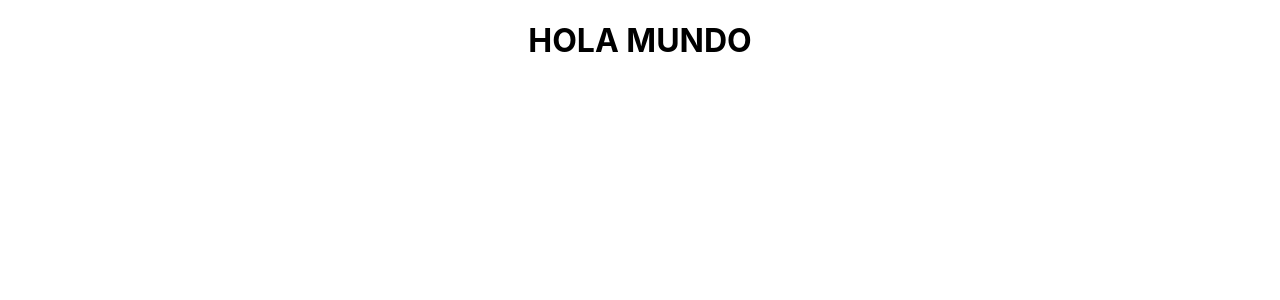
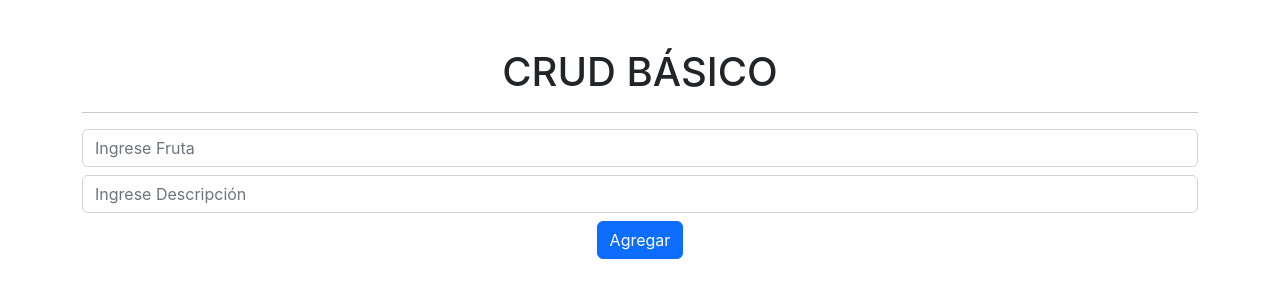
Before and after one commit to RobertMoralesO/crud_diplomado, a React (Create React App) app: page / in a window 1280 px wide. Shown: the top 300 px of the page. Built offline with nearby package versions, Linux system fonts and the light colour scheme.

Commit message:
Formulario y botón agregado inicial

```diff
--- a/public/index.html
+++ b/public/index.html
@@ -11,6 +11,8 @@
     />
     <link rel="apple-touch-icon" href="%PUBLIC_URL%/logo192.png" />
     <link rel="manifest" href="%PUBLIC_URL%/manifest.json" />
+    <!-- CSS only -->
+    <link href="https://cdn.jsdelivr.net/npm/bootstrap@5.2.2/dist/css/bootstrap.min.css" rel="stylesheet" integrity="sha384-Zenh87qX5JnK2Jl0vWa8Ck2rdkQ2Bzep5IDxbcnCeuOxjzrPF/et3URy9Bv1WTRi" crossorigin="anonymous">
     <title>CRUD DIPLOMADO</title>
   </head>
   <body>
--- a/src/App.js
+++ b/src/App.js
@@ -1,10 +1,11 @@
 
 import './App.css';
+import Formulario from './components/Formulario';
 
 function App() {
   return (
     <div className="App">
-      <h1>HOLA MUNDO</h1>
+      <Formulario/>
     </div>
   );
 }
--- /dev/null
+++ b/src/components/Formulario.jsx
@@ -0,0 +1,26 @@
+import React, { useState } from 'react'
+
+const Formulario = () => {
+    const [fruta, setFruta] = useState('');
+    const [descripcion, setDescription] = useState('');
+  return (
+    <div className='container mt-5'>
+        <h1 className='text-center'>CRUD BÁSICO</h1>
+        <hr/>
+        <form>
+            <input
+            className='form-control mb-2'
+            type="text"
+            placeholder='Ingrese Fruta'
+            ></input>
+            <input
+            className='form-control mb-2'
+            type="text"
+            placeholder='Ingrese Descripción'></input>
+            <button className='btn btn-primary btn-block'>Agregar</button>
+        </form>
+    </div>
+  )
+}
+
+export default Formulario
```
